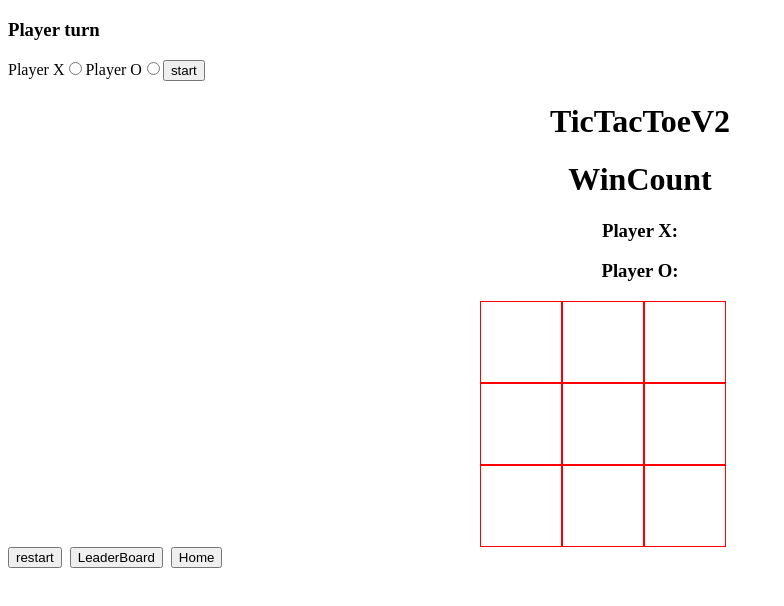
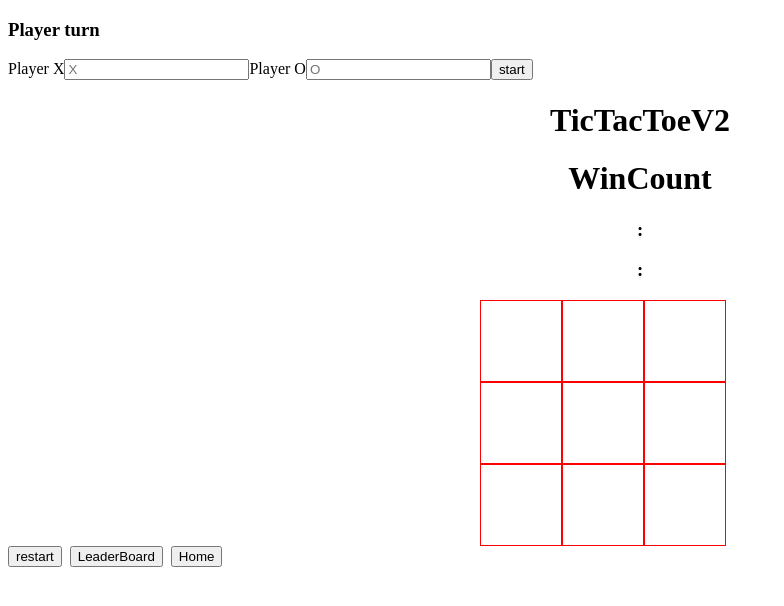
Before and after one commit to quencykb02/React-TicTacToe, a React (Create React App) app in the folder tictactoeV2/tictactoev2/: page /tictactoe in a window 1280 px wide. Shown: the top 606 px of the page, without its empty margins (0-784 px from the left). Built offline with nearby package versions, Linux system fonts and the light colour scheme; no server answers.

Commit message:
begonnen met spelersnaam instellen

```diff
--- a/tictactoeV2/tictactoev2/src/components/tictactoe/playerchoose.jsx
+++ b/tictactoeV2/tictactoev2/src/components/tictactoe/playerchoose.jsx
@@ -2,6 +2,7 @@ import React, { Component } from 'react';
 
 
 class Player extends Component {
+
 
     render() {
         return (
@@ -10,11 +11,11 @@ class Player extends Component {
                 <h3>Player {this.props.currentPlayer} turn</h3>
                 <label>
                     Player X
-                <input type="radio" name="player" value="X" />
+                <input type="text" name="firstPlayer"  placeholder="X" onChange={(e) => this.props.handleInputChange(e)}/>
                 </label>
                 <label>
                     Player O
-                <input type="radio" name="player" value="O" />
+                    <input type="text" name="secondPlayer"  placeholder="O" onChange={(e) => this.props.handleInputChange(e)} />
                 </label>
                 <input type="submit" value="start" />
 
--- a/tictactoeV2/tictactoev2/src/components/tictactoe/tictactoe.jsx
+++ b/tictactoeV2/tictactoev2/src/components/tictactoe/tictactoe.jsx
@@ -12,10 +12,13 @@ class TicTacToeV2 extends Component {
             player: "",
             winner: null,
             scoreX: null,
-            scoreO: null
+            scoreO: null,
+            firstPlayer: null,
+            secondPlayer: null
         }
         this.restartButton = this.restartButton.bind(this);
         this.winCount()
+
     }
     renderBoxes() {
         return this.state.board.map(
@@ -31,8 +34,8 @@ class TicTacToeV2 extends Component {
 
     handleSubmit = (e) => {
         e.preventDefault()
-        console.log(e.target.player.value);
-        if (e.target.player.value === "X") {
+
+        if (e.target.firstPlayer.placeholder === "O") {
             this.setState({
                 player: "X"
             })
@@ -44,6 +47,13 @@ class TicTacToeV2 extends Component {
 
 
     }
+    handleInputChange = (e) => {
+        e.preventDefault()
+        this.setState({
+            [e.target.name]: e.target.value
+
+        })
+        }
     handleClick(index) {
         let newBoard = this.state.board
 
@@ -162,18 +172,20 @@ class TicTacToeV2 extends Component {
 
 
     render() {
+        const {firstPlayer} = this.state
+        const {secondPlayer} = this.state
         return (
 
             <Fragment>
-                <Player handleSubmit={this.handleSubmit} currentPlayer={this.state.player} />
+                <Player handleSubmit={this.handleSubmit} currentPlayer={this.state.player} handleInputChange={this.handleInputChange} />
                 <div className="container">
 
                     <h1 className="title">TicTacToeV2</h1>
                     <div>
                         <h1>WinCount</h1>
 
-                        <h3>Player X:{this.state.scoreX}</h3>
-                        <h3>Player O:{this.state.scoreO}</h3>
+                        <h3>{firstPlayer}:{this.state.scoreX}</h3>
+                        <h3>{secondPlayer}:{this.state.scoreO}</h3>
 
                     </div>
 
```
Also changed, not shown: 1 other file (tests, documents, lock files or other folders).
